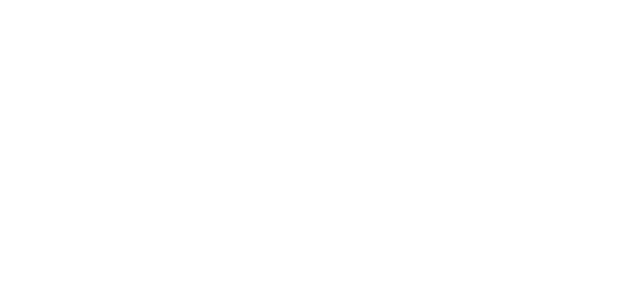
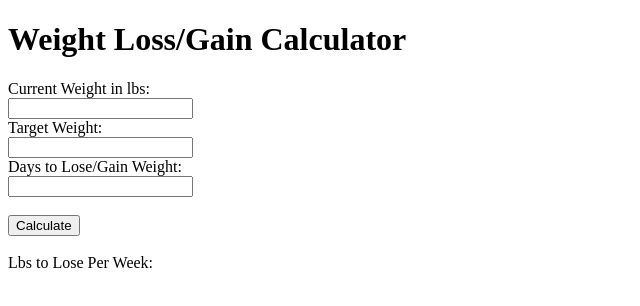
Before and after one commit to ravivyas922/phase_1_project, a plain HTML site: page index.html in a window 1280 px wide. Shown: the whole page, without its empty margins (0-640 px from the left). Drawn offline with Linux system fonts and the light colour scheme.

Commit message:
Second Test Commit

```diff
--- a/index.html
+++ b/index.html
@@ -1,11 +1,22 @@
 <!DOCTYPE html>
+<html lang = "en">
 <head>
-
+    <script defer src="index.js"></script>
 </head>
 
 <body>
+<h1 id = "test">Weight Loss/Gain Calculator</h1>
+<form id="Calculator">
+    <div>Current Weight in lbs:</div>
+    <input type="text" id="currentWeight"><br>
+    <div>Target Weight:</div>
+    <input type="text" id="targetWeight"><br>
+    <div>Days to Lose/Gain Weight:</div>
+    <input type="text" id="weightDays"><br><br>
 
-
+    <button type="submit">Calculate</button>
+  </form>
+  <br>
+<div id = "weightOutput">Lbs to Lose Per Week: </div>
 </body>
-
 </html>
--- a/index.js
+++ b/index.js
@@ -0,0 +1,8 @@
+
+const calculator = document.getElementById("Calculator");
+calculator.addEventListener('submit',function(e)
+{
+    e.preventDefault();
+    let currentWeight = document.getElementById("currentWeight");
+    console.log(currentWeight);
+});
```
